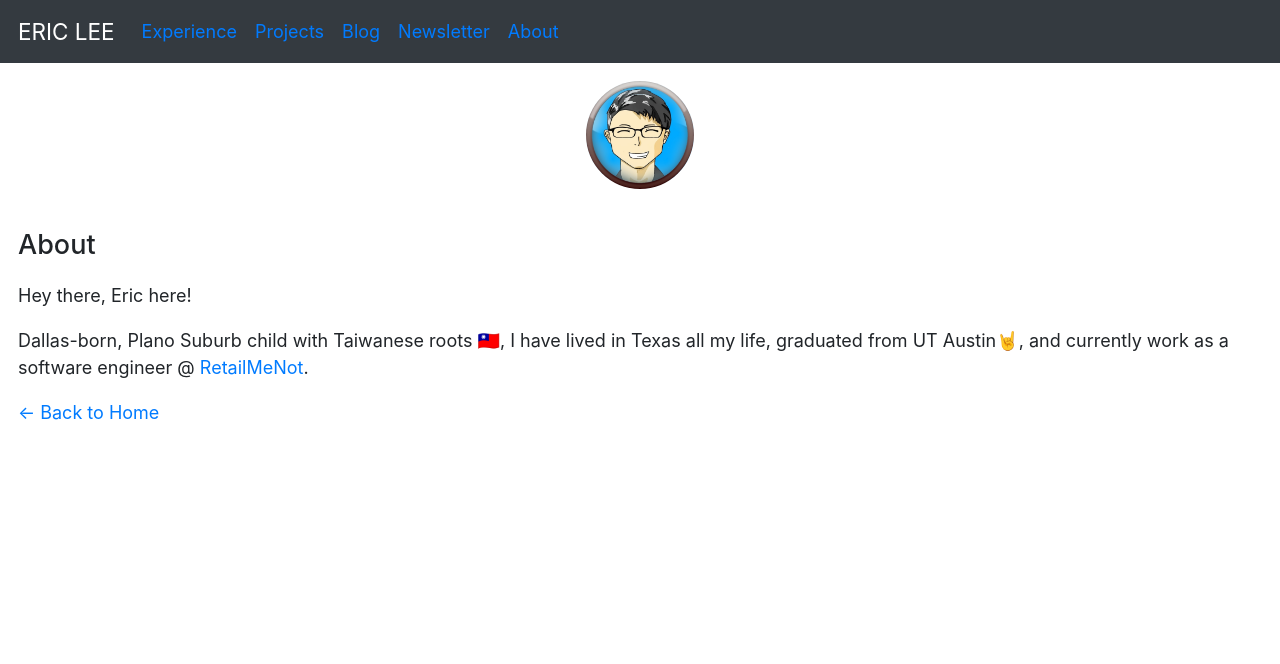
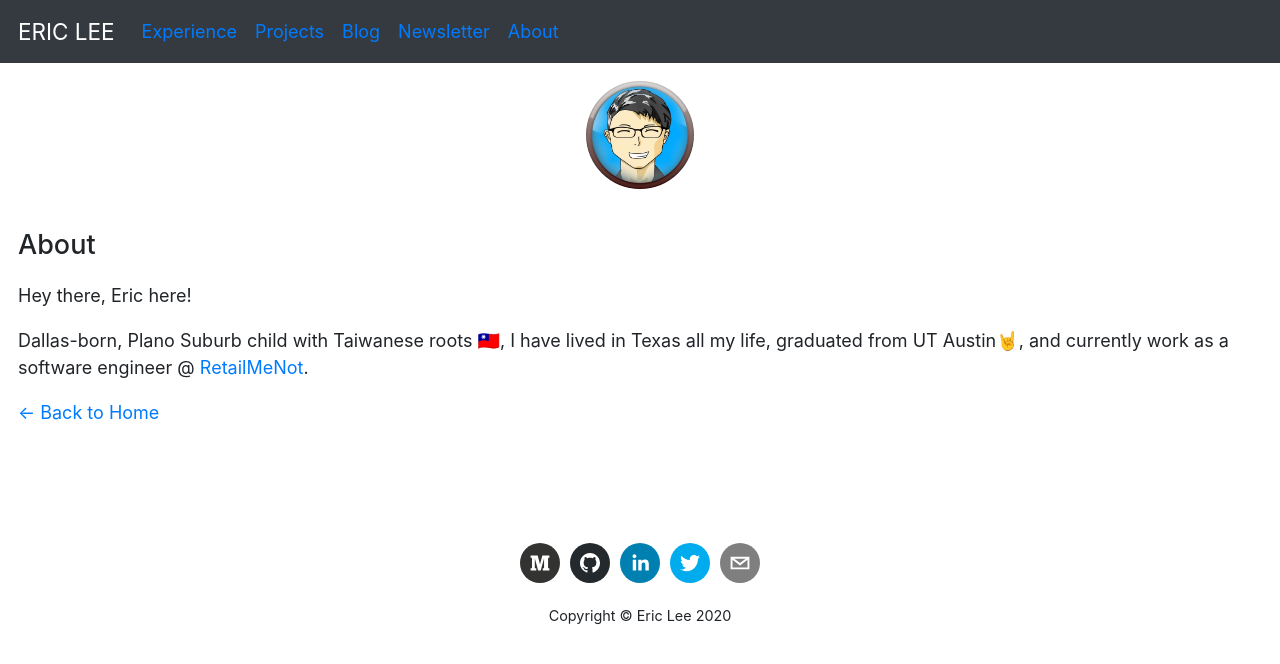
Before and after one commit to theCreedo/ericjmlee-next, a Next.js app: page /about in a window 1280 px wide. Shown: the top 664 px of the page. Built offline with nearby package versions, Linux system fonts and the light colour scheme.

Commit message:
feat: add social links to website (resolve #1)

```diff
--- a/components/layout.js
+++ b/components/layout.js
@@ -2,6 +2,7 @@ import Head from 'next/head'
 import styles from './layout.module.css'
 import utilStyles from '../styles/utils.module.css'
 import Link from 'next/link'
+import { SocialIcon } from 'react-social-icons';
 
 
 const name = 'Eric Lee'
@@ -9,8 +10,13 @@ export const siteTitle = 'ERIC LEE'
 
 export default function Layout({ children, home, project, experience, blog, about, newsletter }) {
     const tabs = ['Experience', 'Projects', 'Blog', 'Newsletter', 'About']
+    const medium_url = "https://medium.com/@theCreedo"
+    const github_url = "http://github.com/theCreedo"
+    const linkedin_url = "http://linkedin.com/in/ericjmlee"
+    const twitter_url = "http://twitter.com/ericjmlee"
+    const email_url = "mailto:heyericjmlee@gmail.com"
     return (
-        <div className={styles.container}>
+        <div>
             <Head>
                 <link rel="icon" href="/favicon.ico" />
                 <link rel="stylesheet" href="https://maxcdn.bootstrapcdn.com/bootstrap/4.0.0/css/bootstrap.min.css" integrity="sha384-Gn5384xqQ1aoWXA+058RXPxPg6fy4IWvTNh0E263XmFcJlSAwiGgFAW/dAiS6JXm" crossOrigin="anonymous" />
@@ -26,6 +32,7 @@ export default function Layout({ children, home, project, experience, blog, abou
                 <meta name="og:title" content={siteTitle} />
                 <meta name="twitter:card" content="summary_large_image" />
             </Head>
+            <div className={styles.pageContainer}>
                 <nav class="navbar navbar-expand-lg navbar-dark bg-dark">
                     <a class="navbar-brand" href="/">ERIC LEE</a>
                     <button class="navbar-toggler" type="button" data-toggle="collapse" data-target="#navbarNavDropdown" aria-controls="navbarNavDropdown" aria-expanded="false" aria-label="Toggle navigation">
@@ -124,8 +131,36 @@ export default function Layout({ children, home, project, experience, blog, abou
                             </>
                         )}
                 </header>
-            <main>{children}</main>
-
+                <main class={styles.contentContainer}>{children}</main>
+                {home ? (
+                    <footer class="pageFooter font-small blue pt-4">
+                        <div class="text-center py-3">
+                            <div className={styles.navContainer}>
+                                <SocialIcon className={styles.social} style={{ height: 40, width: 40 }} url={medium_url} />
+                                <SocialIcon className={styles.social} style={{ height: 40, width: 40 }} url={github_url} />
+                                <SocialIcon className={styles.social} style={{ height: 40, width: 40 }} url={linkedin_url} />
+                                <SocialIcon className={styles.social} style={{ height: 40, width: 40 }} url={twitter_url} />
+                                <SocialIcon className={styles.social} style={{ height: 40, width: 40 }} url={email_url} />
+                            </div>
+                        </div>
+                    </footer>
+                ) : (
+                        <footer class="pageFooter font-small blue pt-4">
+                            <div class="footer-copyright text-center py-3">
+                                <div className={styles.navContainer}>
+                                    <SocialIcon className={styles.social} style={{ height: 40, width: 40 }} url={medium_url} />
+                                    <SocialIcon className={styles.social} style={{ height: 40, width: 40 }} url={github_url} />
+                                    <SocialIcon className={styles.social} style={{ height: 40, width: 40 }} url={linkedin_url} />
+                                    <SocialIcon className={styles.social} style={{ height: 40, width: 40 }} url={twitter_url} />
+                                    <SocialIcon className={styles.social} style={{ height: 40, width: 40 }} url={email_url} />
+                                </div>
+                                <div class="footer-copyright text-center py-3">
+                                    <small>Copyright © Eric Lee 2020</small>
+                                </div>
+                            </div>
+                        </footer>
+                    )}
+            </div>
         </div>
     )
 }
--- a/components/layout.module.css
+++ b/components/layout.module.css
@@ -1,6 +1,34 @@
-.container {
+  .pageFooter {
+      position: absolute;
+      right: 0;
+      bottom: 0;
+      left: 0;
+      width: 100%;
+      height: 4rem;            /* Footer height */
   }
 
+  .contentContainer {
+    padding-bottom: 4rem;
+  }
+
+  .pageContainer {
+    position: relative;
+    min-height: 100vh;
+  }
+  .navContainer {
+    overflow:hidden;
+    display:inline;
+  }
+
+  .social {
+    margin-left:5px;
+    margin-right:5px;
+  }
+
+  .main {
+    position: relative;
+    min-height: 100vh;
+  }
   .header {
     display: flex;
     flex-direction: column;
--- a/package.json
+++ b/package.json
@@ -16,5 +16,8 @@
     "react-dom": "16.13.1",
     "remark": "^12.0.1",
     "remark-html": "^12.0.0"
+  },
+  "devDependencies": {
+    "react-social-icons": "^4.1.0"
   }
 }
```
Also changed, not shown: 1 other file (tests, documents, lock files or other folders). Lines whose indentation alone changed are shown as unchanged.
